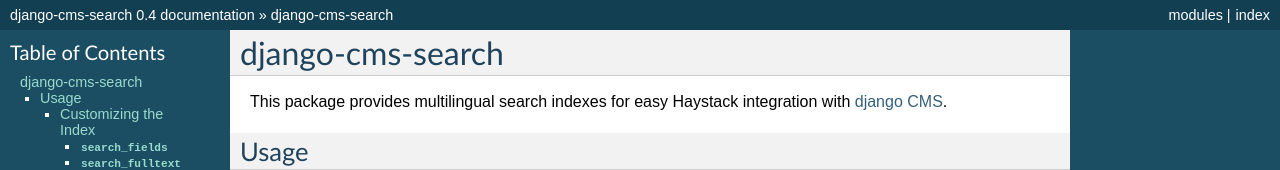
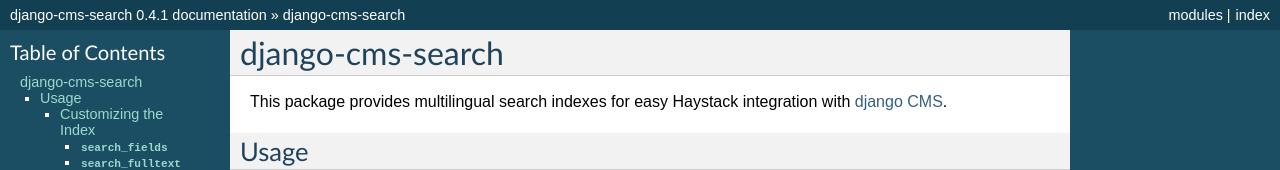
Before and after one commit to beniwohli/django-cms-search, a Sphinx documentation site: the page built from docs/index.rst, in a window 1280 px wide and 900 px high. Shown: the top 170 px of the window. Built offline with Sphinx 7.4.7, drawn with Linux system fonts in a browser that asks for light colours; some of the changed text lies outside the part shown.

Commit message:
bump version

```diff
--- a/cms_search/__init__.py
+++ b/cms_search/__init__.py
@@ -1 +1 @@
-__version__ = '0.4'
+__version__ = '0.4.1'
--- a/docs/conf.py
+++ b/docs/conf.py
@@ -46,9 +46,9 @@
 # built documents.
 #
 # The short X.Y version.
-version = '0.4'
+version = '0.4.1'
 # The full version, including alpha/beta/rc tags.
-release = '0.4'
+release = '0.4.1'
 
 # The language for content autogenerated by Sphinx. Refer to documentation
 # for a list of supported languages.
```
